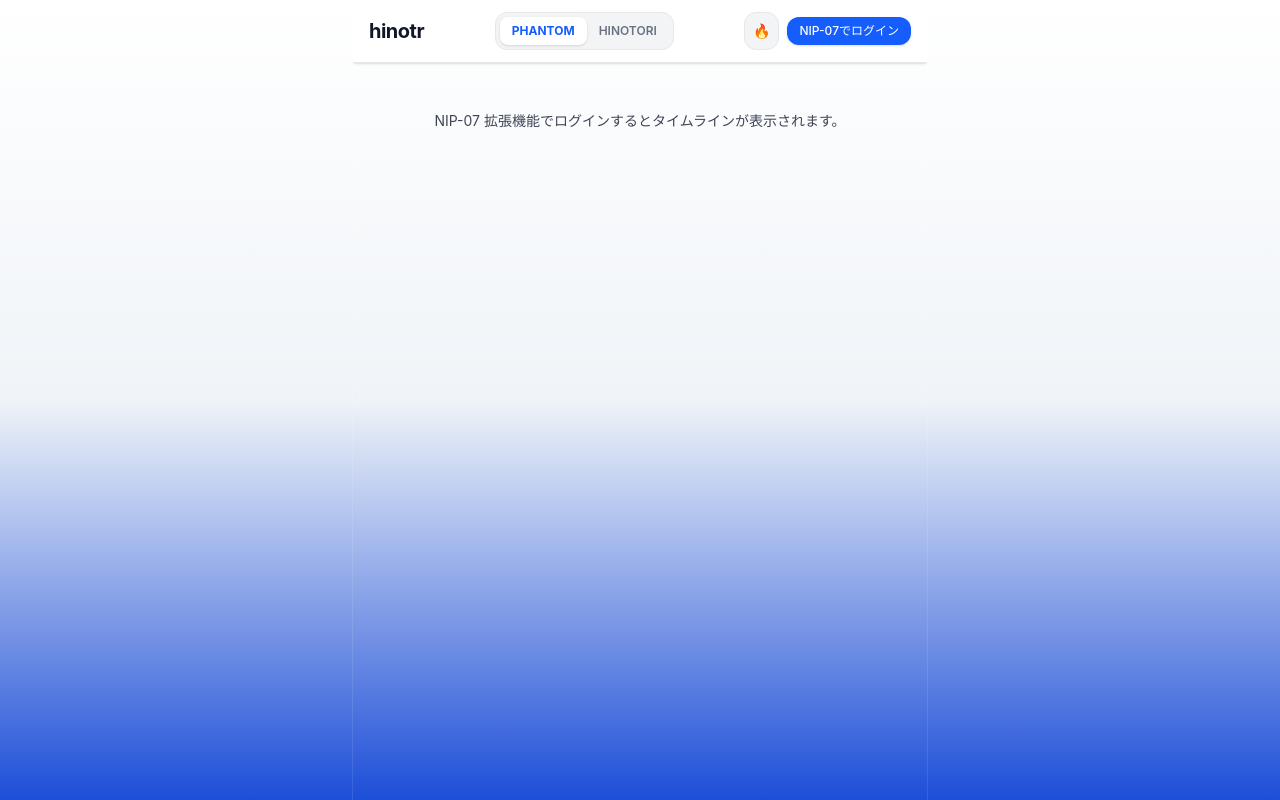
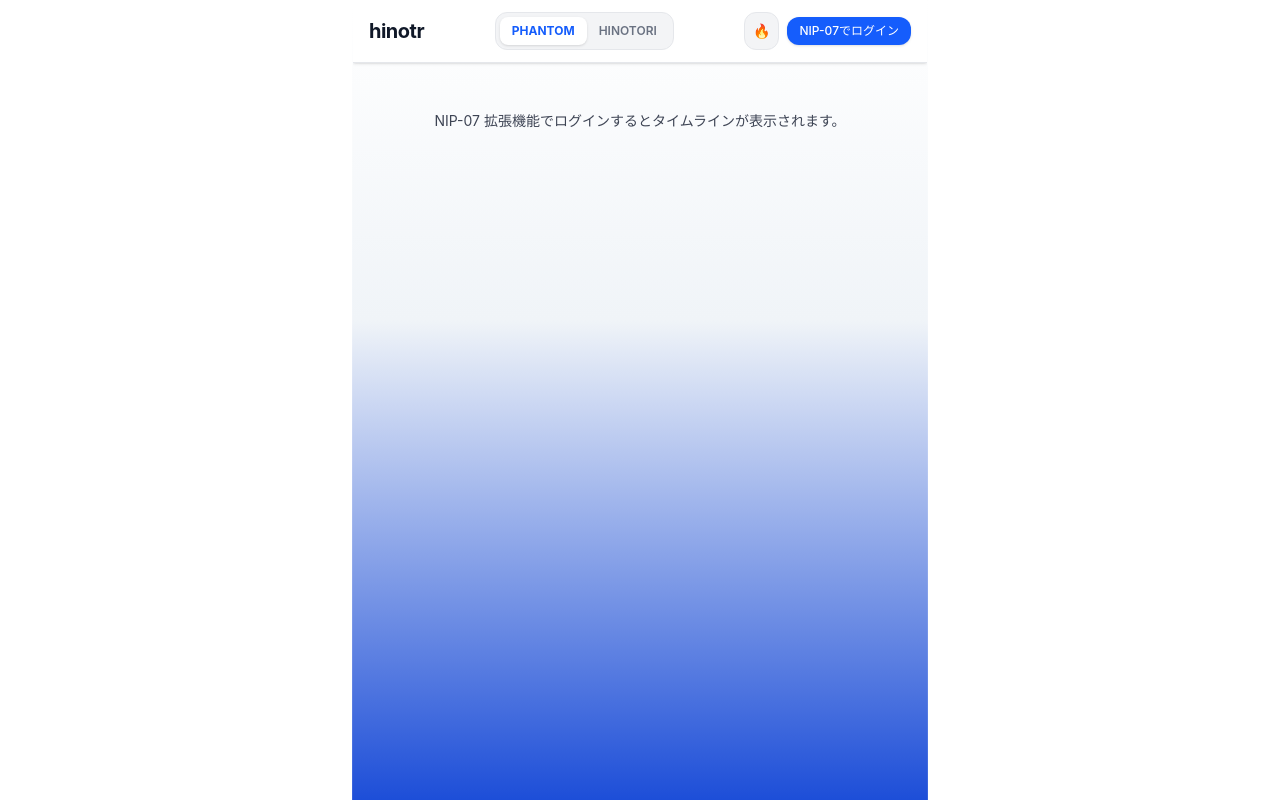
Before and after one commit to brokoyy/hinotr, a React (Vite) app: page / in a window 1280 px wide. Built offline with nearby package versions, Linux system fonts and the light colour scheme; what nostr-tools would draw is missing.

Commit message:
Refactor background gradient logic in App component

```diff
--- a/src/App.tsx
+++ b/src/App.tsx
@@ -30,12 +30,8 @@ export default function App() {
   const [isPostFormOpen, setIsPostFormOpen] = useState(false);
   const [isSettingsOpen, setIsSettingsOpen] = useState(false);
   const [isNotificationsOpen, setIsNotificationsOpen] = useState(false);
-
-  // 実際のスクロール位置（ピクセル）を管理
-  const [scrollTop, setScrollTop] = useState(0);
   const scrollContainerRef = useRef<HTMLDivElement>(null);
 
-  // 最後に通知を確認したタイムスタンプの管理
   const [lastReadTime, setLastReadTime] = useState<number>(() => {
     try {
       const saved = localStorage.getItem(STORAGE_KEY_LAST_READ);
@@ -63,13 +59,6 @@ export default function App() {
 
   const hasUnread = notifications.length > 0 && notifications[0].created_at > lastReadTime;
 
-  // スクロール位置（px）を取得
-  const handleScroll = () => {
-    const el = scrollContainerRef.current;
-    if (!el) return;
-    setScrollTop(el.scrollTop);
-  };
-
   const handleOpenNotifications = () => {
     setIsNotificationsOpen(true);
     if (notifications.length > 0) {
@@ -94,51 +83,54 @@ export default function App() {
     setPubkey(null);
   };
 
-  // グラデーション設定（Lightは上部白から各色へ、Darkは上部完全な黒から各色へダイナミックに変化）
-  const getDynamicBackground = () => {
+  // タイムライン全体（1つの長方形）としての背景グラデーション設定
+  const getTimelineBackground = () => {
     if (mode === 'PHANTOM') {
       if (theme === 'light') {
-        // Lightモード: PHANTOM (白 → コバルトブルー系)
         return {
-          background: `linear-gradient(to bottom, #ffffff 0%, #f0f4f8 ${Math.max(50, 400 - scrollTop * 0.3)}px, #1d4ed8 100%)`,
+          background: 'linear-gradient(to bottom, #ffffff 0%, #f0f4f8 40%, #1d4ed8 100%)',
           color: '#0f172a',
         };
       } else {
-        // Darkモード: PHANTOM (完全な黒 → コバルトブルー)
+        // Dark: タイムラインのてっぺん（最上部）が黒、一番下へ向かってコバルトブルーへ
         return {
-          background: `linear-gradient(to bottom, #000000 0%, #050b14 ${Math.max(80, 350 - scrollTop * 0.3)}px, #1d4ed8 100%)`,
+          background: 'linear-gradient(to bottom, #000000 0%, #050b14 45%, #1d4ed8 100%)',
           color: '#ffffff',
         };
       }
     } else {
       // HINOTORI モード
       if (theme === 'light') {
-        // Lightモード: HINOTORI (白 → 鮮やかなオレンジ)
         return {
-          background: `linear-gradient(to bottom, #ffffff 0%, #fff7ed ${Math.max(50, 400 - scrollTop * 0.3)}px, #f97316 100%)`,
+          background: 'linear-gradient(to bottom, #ffffff 0%, #fff7ed 40%, #f97316 100%)',
           color: '#0f172a',
         };
       } else {
-        // Darkモード: HINOTORI (完全な黒 → 鮮やかなオレンジ)
+        // Dark: タイムラインのてっぺん（最上部）が黒、一番下へ向かって鮮やかなオレンジへ
         return {
-          background: `linear-gradient(to bottom, #000000 0%, #140702 ${Math.max(80, 350 - scrollTop * 0.3)}px, #f97316 100%)`,
+          background: 'linear-gradient(to bottom, #000000 0%, #140702 45%, #f97316 100%)',
           color: '#ffffff',
         };
       }
     }
   };
 
-  const currentStyle = getDynamicBackground();
+  const currentStyle = getTimelineBackground();
 
   return (
+    // アプリ全体の背景はシンプルにベースカラー（黒または白）で支える
     <div
       className="min-h-screen transition-colors duration-75"
-      style={{ background: currentStyle.background, color: currentStyle.color }}
+      style={{
+        background: theme === 'dark' ? '#000000' : '#ffffff',
+        color: currentStyle.color
+      }}
     >
       <div
         ref={scrollContainerRef}
-        onScroll={handleScroll}
+        // ここにタイムライン全体としてのグラデーションを持たせ、コンテンツと共に上下に流れるようにする
         className="max-w-xl mx-auto h-screen border-x border-white/10 flex flex-col relative overflow-y-auto overflow-x-hidden"
+        style={{ background: currentStyle.background }}
       >
         <Header
           mode={mode}
@@ -185,7 +177,7 @@ export default function App() {
           >
             <svg className="w-7 h-7 fill-current" viewBox="0 0 512 512">
               <path d="M447.1 64.9c-29.2-29.2-76.6-29.2-105.8 0L77.7 328.5c-7.5 7.5-12.8 16.8-15.1 27L41.3 454.4c-3.1 13.7 9 25.8 22.7 22.7l98.9-21.3c10.2-2.2 19.5-7.6 27-15.1L447.2 170.7c29.2-29.2 29.2-76.6 0-105.8zM147.2 419.2l-58.4 12.6 12.6-58.4L278 194.2l45.8 45.8-176.6 179.2zM336.5 208.5l-45.8-45.8 43.1-43.1c14.6-14.6 38.3-14.6 52.9 0l31.5 31.5c14.6 14.6 14.6 38.3 0 52.9l-81.7 44.5z" />
-              <path fill="#2563EB" d="M192.2 301.2l128-128c6.2-6.2 6.2-16.4 0-22.6s-16.4-6.2-22.6 0l-128 128c-6.2 6.2-6.2 16.4 0 22.6s16.4 6.2 22.6 0z" />
+              <path fill="#2563EB" d="M192.2 301.2l128-128c6.2-6.2 6.2-16.4 0-22.6s-16.4-6.2-22.6 0l-128 128c6.2 6.2-6.2 16.4 0 22.6s16.4 6.2 22.6 0z" />
             </svg>
           </button>
         )}
```
